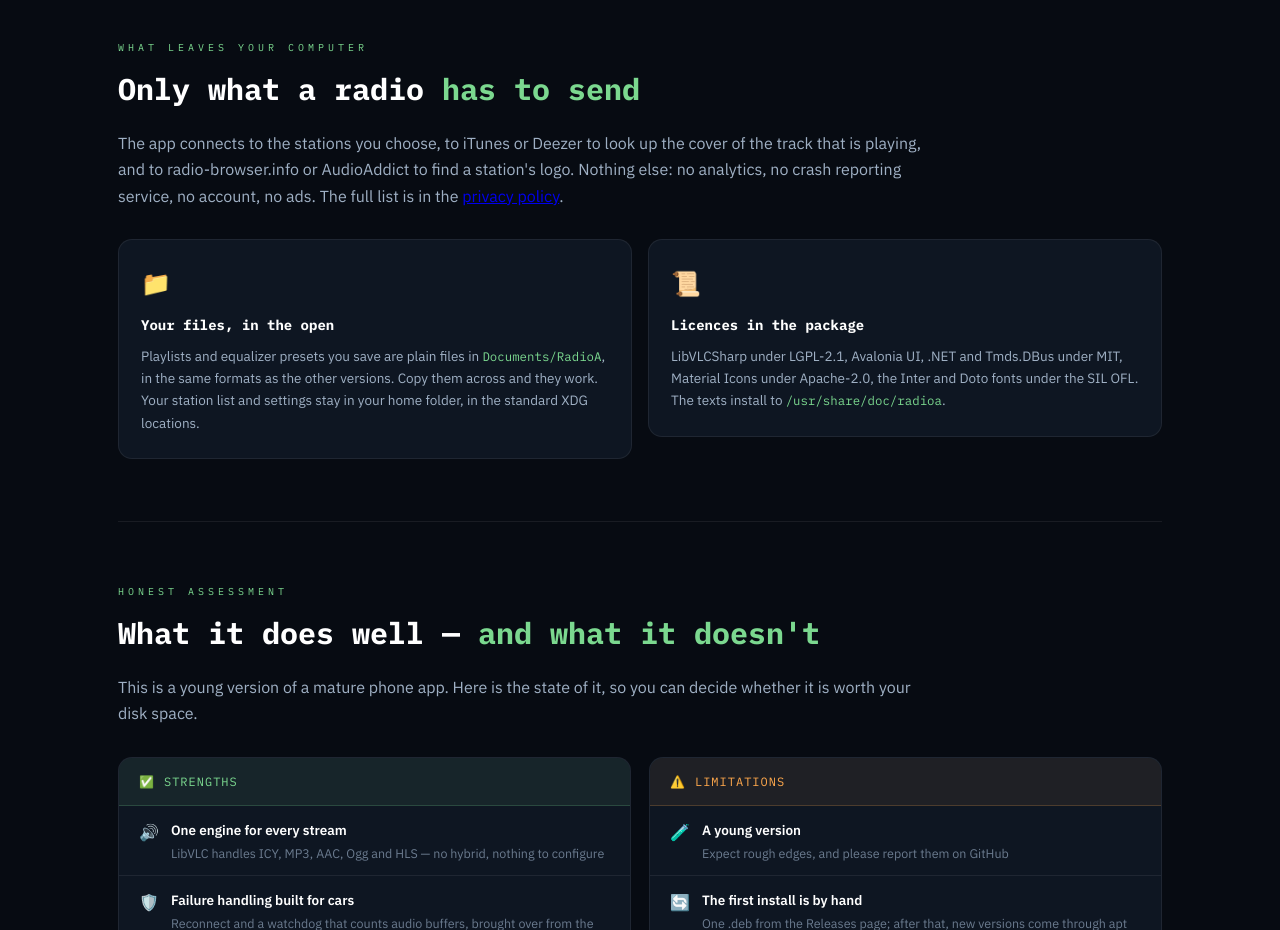
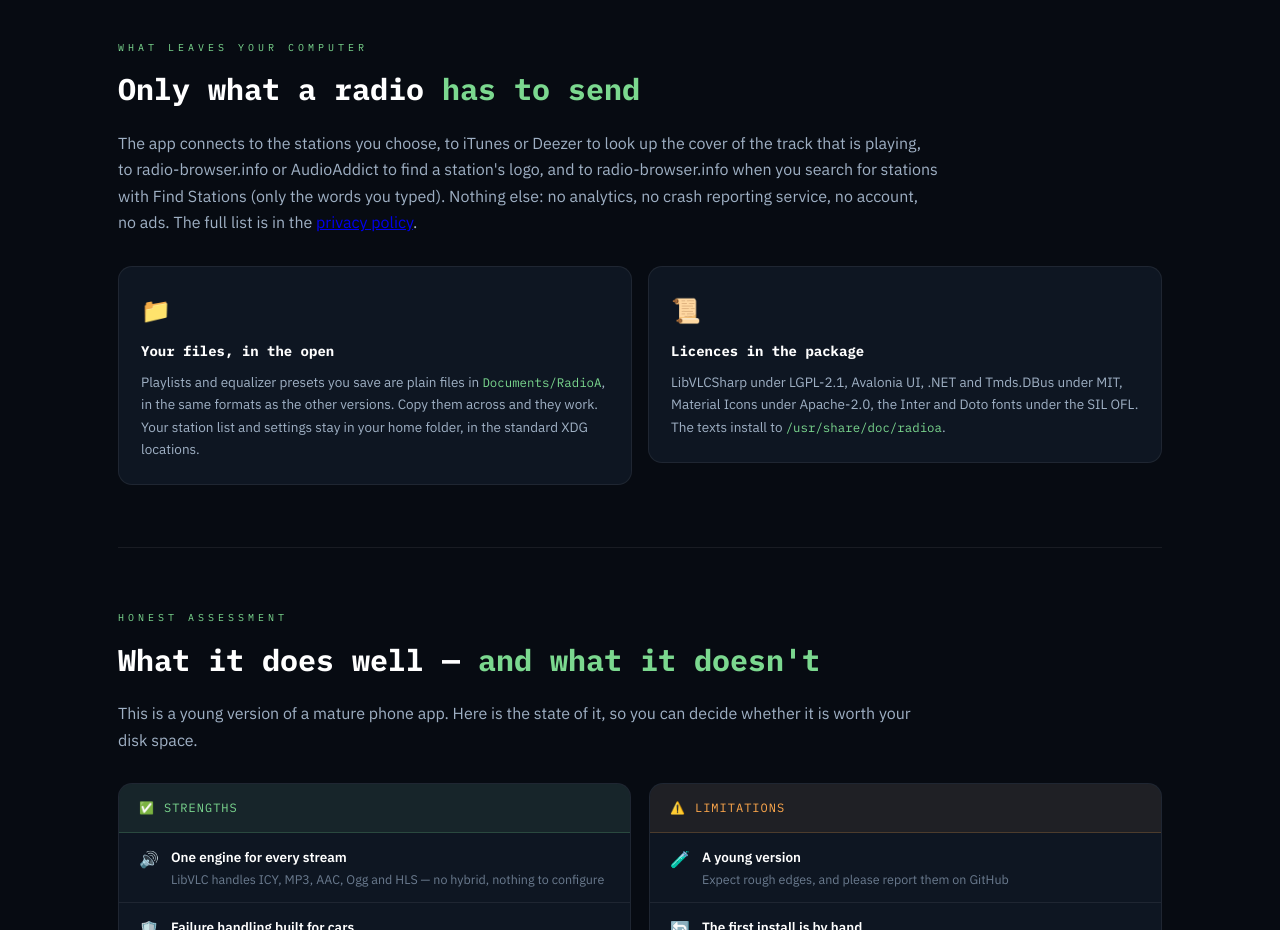
Before and after one commit to toevi/RadioA-Linux, a plain HTML site: page docs/details.html in a window 1280 px wide. Shown: the part 3180-4110 px from the top of the page. Drawn offline with Linux system fonts and the light colour scheme.

Commit message:
Site: privacy summary names Find Stations (push after the 0.1.6 release)
Co-Authored-By: Claude Opus 5.5 <noreply@anthropic.com>
Claude-Session: https://claude.ai/code/session_01B8chKGWxDUS4dNSBWqPrTE

```diff
--- a/docs/details.html
+++ b/docs/details.html
@@ -284,7 +284,8 @@ footer { padding:40px 28px; text-align:center; }
   <div class="sec-title">Only what a radio <em>has to send</em></div>
   <p class="sec-desc">
     The app connects to the stations you choose, to iTunes or Deezer to look up the cover of the track that is
-    playing, and to radio-browser.info or AudioAddict to find a station's logo. Nothing else: no analytics,
+    playing, to radio-browser.info or AudioAddict to find a station's logo, and to radio-browser.info when you search
+    for stations with Find Stations (only the words you typed). Nothing else: no analytics,
     no crash reporting service, no account, no ads. The full list is in the
     <a href="https://github.com/toevi/RadioA-Linux/blob/master/PRIVACY.md" target="_blank">privacy policy</a>.
   </p>
```
